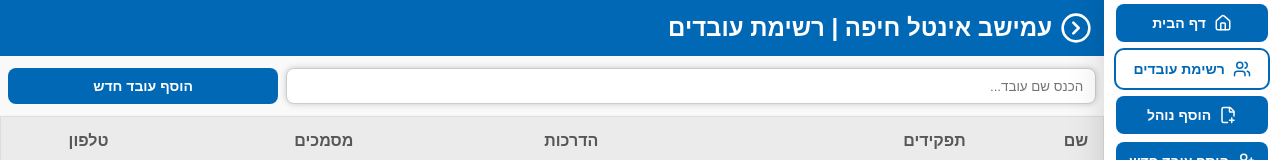
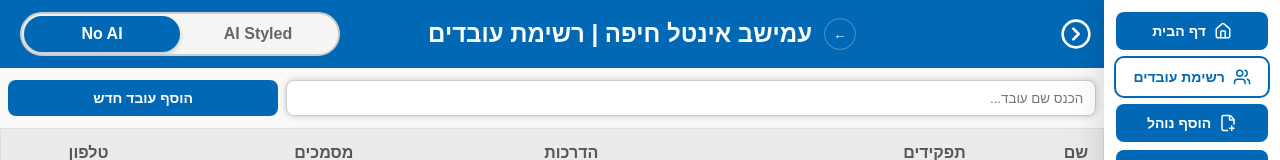
Before and after one commit to Alex-Gorodov/amishav-intel-haifa-admin, a React (Create React App) app: page /amishav-intel-haifa-admin/employees in a window 1280 px wide. Shown: the top 160 px of the page. Built offline with nearby package versions, Linux system fonts and the light colour scheme; no server answers; the database is empty.

Commit message:
ai context for styles, ai dressing

```diff
--- a/src/App.tsx
+++ b/src/App.tsx
@@ -9,7 +9,7 @@
 import NewEmployeePage from "./pages/NewEmployeePage/NewEmployeePage";
 import AddShiftPage from "./pages/AddShiftPage/AddShiftPage";
 import NewProtocolPage from "./pages/NewProtocolPage/NewProtocolPage";
-import Main from "./components/Main/Main";
+import Main from "./pages/Main/Main";
 import SchedulePage from "./pages/SchedulePage/SchedulePage";
 
 export function App() {
--- a/src/components/Header/Header.tsx
+++ b/src/components/Header/Header.tsx
@@ -1,28 +1,46 @@
 import { useLocation } from 'react-router-dom';
 import browserHistory from '../../browser-history';
 import { AppRoute } from '../../const';
+import { useAITheme } from '../../context/AIThemeContext';
+import { Toggle } from '../ui/Toggle';
 
 interface HeaderProps {
   title: string;
 }
 
-export default function Header({title}: HeaderProps) {
+export default function Header({ title }: HeaderProps) {
   const location = useLocation();
   const normalizedPath = location.pathname.replace(/\/$/, '');
   const isMainPage = normalizedPath === `${AppRoute.Root}`;
+  const { isDesktop, isAI, setIsAI } = useAITheme();
 
   return (
-    <header className="header">
+    // We keep 'header' and its wrapper logic exactly as you had it
+    <header className={`header ${isAI ? 'header--ai' : ''}`}>
+      <div className={`header__wrapper ${/* add your collapsed logic here if needed */ ''}`}>
+        <div className="header__left-section">
+          {!isMainPage && (
+            <button
+              className="header__back-circle"
+              onClick={() => browserHistory.back()}
+            >
+              ←
+            </button>
+          )}
+          <p className="header__title">{title}</p>
+        </div>
 
-      <p className="header__title">{title}</p>
-      {/* {!isMainPage && (
-        <button
-          className="button header__back-button"
-          onClick={() => browserHistory.back()}
-        >
-          חזור ←
-        </button>
-      )} */}
+        {isDesktop && (
+          <div className={`header__toggle-area ${isAI ? 'header__toggle-area--ai' : ''}`}>
+            <Toggle
+              leftLabel="AI Styled"
+              rightLabel="No AI"
+              value={isAI}
+              onChange={() => setIsAI(!isAI)}
+            />
+          </div>
+        )}
+      </div>
     </header>
   );
 }
--- a/src/components/Main/Main.tsx
+++ /dev/null
@@ -1,49 +0,0 @@
-import { useEffect, useState } from 'react';
-import Layout from '../Layout/Layout';
-
-export default function App() {
-  const [date, setDate] = useState(new Date());
-
-  useEffect(() => {
-    const interval = setInterval(() => {
-      setDate(new Date());
-    }, 1000);
-
-    return () => clearInterval(interval);
-  }, []);
-
-  const getGreeting = () => {
-    const hours = date.getHours();
-
-    if (hours < 12) return 'בוקר טוב ☀️';
-    if (hours < 18) return 'צהריים טובים 🌤️';
-    return 'ערב טוב 🌙';
-  };
-
-  const formattedDate = date.toLocaleDateString('he-IL', {
-    weekday: 'long',
-    day: 'numeric',
-    month: 'long',
-    year: 'numeric',
-  });
-
-  return (
-    <Layout>
-      <div className="home">
-        <h1 className="home__greeting">{getGreeting()}</h1>
-
-        <div className="home__card">
-          <p className="home__label">תאריך</p>
-          <p className="home__date">{formattedDate}</p>
-        </div>
-
-        <div className="home__card">
-          <p className="home__label">💡 טיפ להיום</p>
-          <p className="home__tip">
-            התמדה קטנה כל יום = תוצאה גדולה
-          </p>
-        </div>
-      </div>
-    </Layout>
-  );
-}
--- /dev/null
+++ b/src/context/AIThemeContext.tsx
@@ -0,0 +1,59 @@
+import {
+  createContext,
+  useContext,
+  useEffect,
+  useState,
+  ReactNode,
+} from "react";
+
+interface AIThemeContextType {
+  isAI: boolean;
+  isDesktop: boolean;
+  setIsAI: React.Dispatch<React.SetStateAction<boolean>>;
+}
+
+const AIThemeContext = createContext<AIThemeContextType | undefined>(
+  undefined
+);
+
+interface ProviderProps {
+  children: ReactNode;
+}
+
+export function AIThemeProvider({ children }: ProviderProps) {
+  const [isAI, setIsAI] = useState(false);
+
+  const [isDesktop, setIsDesktop] = useState(
+    window.innerWidth > 600
+  );
+
+  useEffect(() => {
+    const handleResize = () => {
+      setIsDesktop(window.innerWidth > 600);
+    };
+
+    window.addEventListener("resize", handleResize);
+
+    return () => {
+      window.removeEventListener("resize", handleResize);
+    };
+  }, []);
+
+  return (
+    <AIThemeContext.Provider value={{ isDesktop, isAI, setIsAI }}>
+      {children}
+    </AIThemeContext.Provider>
+  );
+}
+
+export function useAITheme() {
+  const context = useContext(AIThemeContext);
+
+  if (!context) {
+    throw new Error(
+      "useAITheme must be used inside AIThemeProvider"
+    );
+  }
+
+  return context;
+}
--- a/src/index.tsx
+++ b/src/index.tsx
@@ -7,7 +7,7 @@
 import { fetchUsers } from './store/api/fetchUsers.api';
 import { fetchSwapRequests, fetchGiveRequests } from './store/api/fetchRequests.api';
 import { fetchPosts } from './store/api/fetchPosts.api';
-import ToastMessage from './components/ui/ToastMessage';
+import { AIThemeProvider } from './context/AIThemeContext';
 
 const root = ReactDOM.createRoot(
   document.getElementById('root') as HTMLElement
@@ -20,7 +20,9 @@
 
 root.render(
   <React.StrictMode>
-    <App />
+    <AIThemeProvider>
+      <App />
+    </AIThemeProvider>
   </React.StrictMode>
 );
 
--- /dev/null
+++ b/src/pages/Main/Main.tsx
@@ -0,0 +1,102 @@
+import { useEffect, useState } from 'react';
+import Layout from '../../components/Layout/Layout';
+import { useAITheme } from '../../context/AIThemeContext';
+
+export default function App() {
+
+  const [date, setDate] = useState(new Date());
+  const formattedTime = date.toLocaleTimeString('he-IL', {
+    hour: '2-digit',
+    minute: '2-digit',
+  });
+
+
+  useEffect(() => {
+    const interval = setInterval(() => {
+      setDate(new Date());
+    }, 1000);
+
+    return () => clearInterval(interval);
+  }, []);
+
+  const getGreeting = () => {
+    const hours = date.getHours();
+
+    if (hours < 12) return 'בוקר טוב ☀️';
+    if (hours < 18) return 'צהריים טובים 🌤️';
+    return 'ערב טוב 🌙';
+  };
+
+  const formattedDate = date.toLocaleDateString('he-IL', {
+    weekday: 'long',
+    day: 'numeric',
+    month: 'long',
+    year: 'numeric',
+  });
+
+    const getTimeTheme = () => {
+    const hours = date.getHours();
+    if (hours < 12) return { greeting: 'בוקר טוב', icon: '🌅', theme: 'morning' };
+    if (hours < 18) return { greeting: 'צהריים טובים', icon: '☀️', theme: 'afternoon' };
+    return { greeting: 'ערב טוב', icon: '🌙', theme: 'night' };
+  };
+
+const { greeting, icon, theme } = getTimeTheme();
+  const { isAI, setIsAI } = useAITheme();
+
+const className = isAI ? 'home-ai' : 'home';
+
+return (
+  <Layout>
+    <div className={`${className} ${className}--${theme}`}>
+
+      {/* Subtle background glow */}
+      <div className={`${className}__blob`} />
+
+      <header className={`${className}__header`}>
+        <span className={`${className}__icon`}>
+          {icon}
+        </span>
+
+        <h1 className={`${className}__greeting`}>
+          {greeting}
+        </h1>
+
+        <p className={`${className}__time`}>
+          {formattedTime}
+        </p>
+      </header>
+
+      <main className={`${className}__content`}>
+
+        <div className={`${className}__card`}>
+          <div className={`${className}__card-content`}>
+            <p className={`${className}__label`}>
+              היום שלך
+            </p>
+
+            <p className={`${className}__date`}>
+              {formattedDate}
+            </p>
+          </div>
+        </div>
+
+        <div
+          className={`${className}__card ${className}__card--accent`}
+        >
+          <div className={`${className}__card-content`}>
+            <p className={`${className}__label`}>
+              💡 תובנה יומית
+            </p>
+
+            <p className={`${className}__tip`}>
+              התמדה קטנה כל יום מובילה לשינוי משמעותי.
+            </p>
+          </div>
+        </div>
+
+      </main>
+    </div>
+  </Layout>
+);
+}
--- a/src/styles/bar.sass
+++ b/src/styles/bar.sass
@@ -2,7 +2,7 @@
 .bar
   &__wrapper
     position: relative
-    top: -64px
+    top: -68px
     width: 200px
     height: calc(100% + 64px)
     display: flex
@@ -11,6 +11,8 @@
     box-shadow: 10px 0px 40px rgba(0, 0, 0, 0.25)
     z-index: 1
     transition: width 0.3s ease
+    @media (max-width: 600px)
+      top: -56px
 
     &--collapsed
       width: 64px
--- a/src/styles/header.sass
+++ b/src/styles/header.sass
@@ -1,29 +1,66 @@
 .header
+  // 1. POSITIONING (Restored your original logic)
+  display: flex
+  justify-content: space-between
+  align-items: center
+  width: 100%
+  transition: all 0.3s ease
 
   &__wrapper
     display: grid
-    grid-template-columns: 40px 1fr
-    justify-content: flex-start
+    grid-template-columns: auto 1fr // Changed to auto to fit back button + title
     align-items: center
-    padding: 12px
+    width: 100%
+    padding: 4px
     background-color: $intel-dark-blue
-    // gap: 12px
-    padding-right: 188px
+    padding-right: 188px // Your original constraint
+    gap: 16px
+
     @media (max-width: 468px)
       padding-right: 150px
+
     &--collapsed
       padding-right: 72px
+
+  // 2. AI DRESS UP (Visual only, doesn't move the boxes)
+  &--ai
+    .header__wrapper
+      background: rgba(10, 25, 47, 0.8)
+      backdrop-filter: blur(12px)
+      -webkit-backdrop-filter: blur(12px)
+      border-bottom: 1px solid rgba(255, 255, 255, 0.1)
+
+  &__left-section
+    display: flex
+    align-items: center
+    gap: 12px
 
   &__title
     font-size: clamp(0.88rem, calc(0.648rem + 1.136vw), 1.50rem)
     font-weight: bold
     color: #ffffff
+    margin: 0
 
-  &__back-button
-    background: none
-    border: none
+  &__back-circle
+    width: 32px
+    height: 32px
+    border-radius: 50%
+    border: 1px solid rgba(255, 255, 255, 0.3)
+    background: transparent
+    color: white
     cursor: pointer
-    font-size: 16px
-    color: #ffffff
-    padding: 0
-    margin: 0
+    display: flex
+    align-items: center
+    justify-content: center
+    transition: background 0.2s
+    &:hover
+      background: rgba(255, 255, 255, 0.1)
+
+  &__toggle-area
+    margin-right: auto // Pushes toggle to the left side (standard for LTR controls in RTL apps)
+    padding: 4px 12px
+    border-radius: 20px
+
+    &--ai
+      background: #0071c533
+      box-shadow: 0 0 15px rgba(0, 113, 197, 0.4)
```
Also changed, not shown: src/styles/home.sass (+109 -0 lines).
